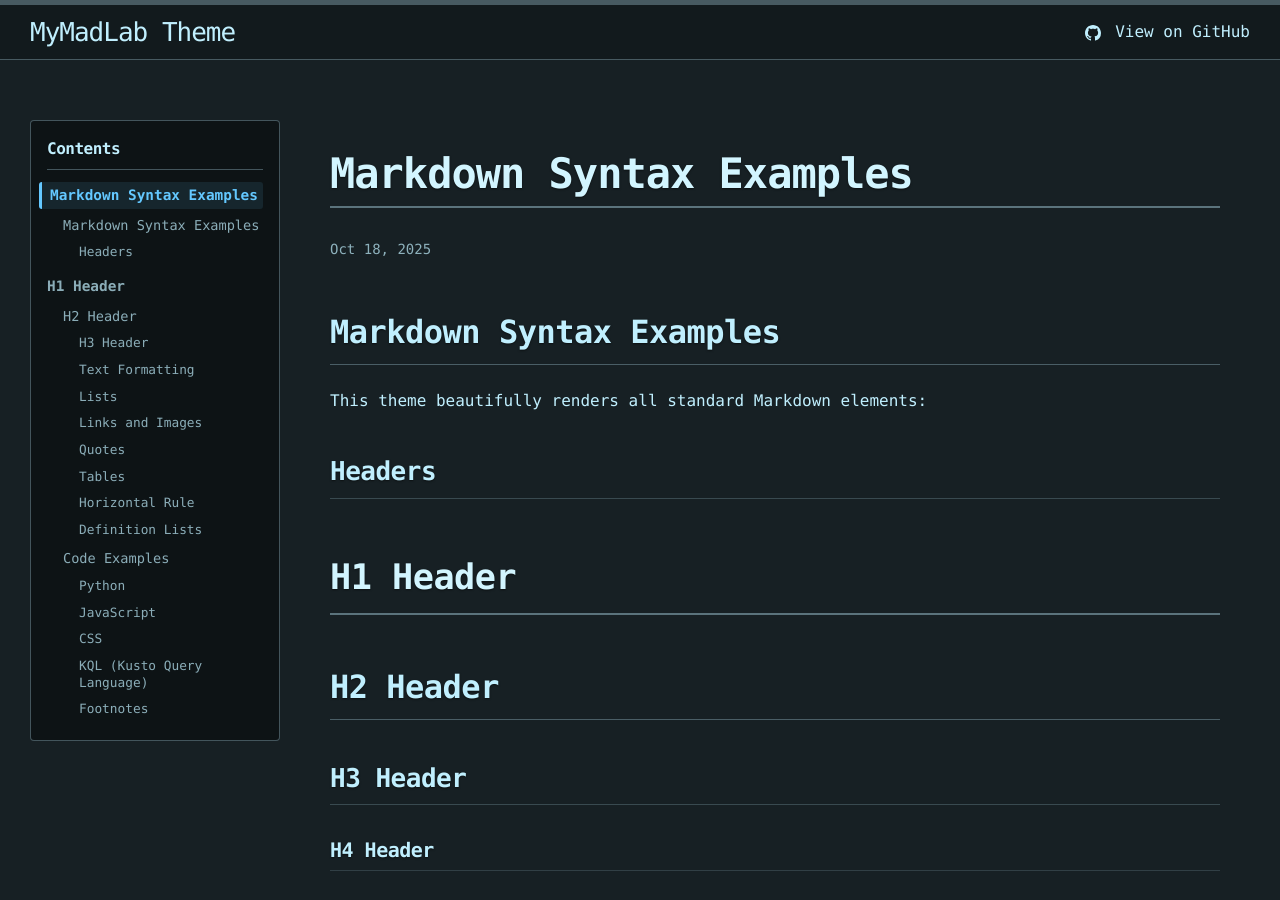
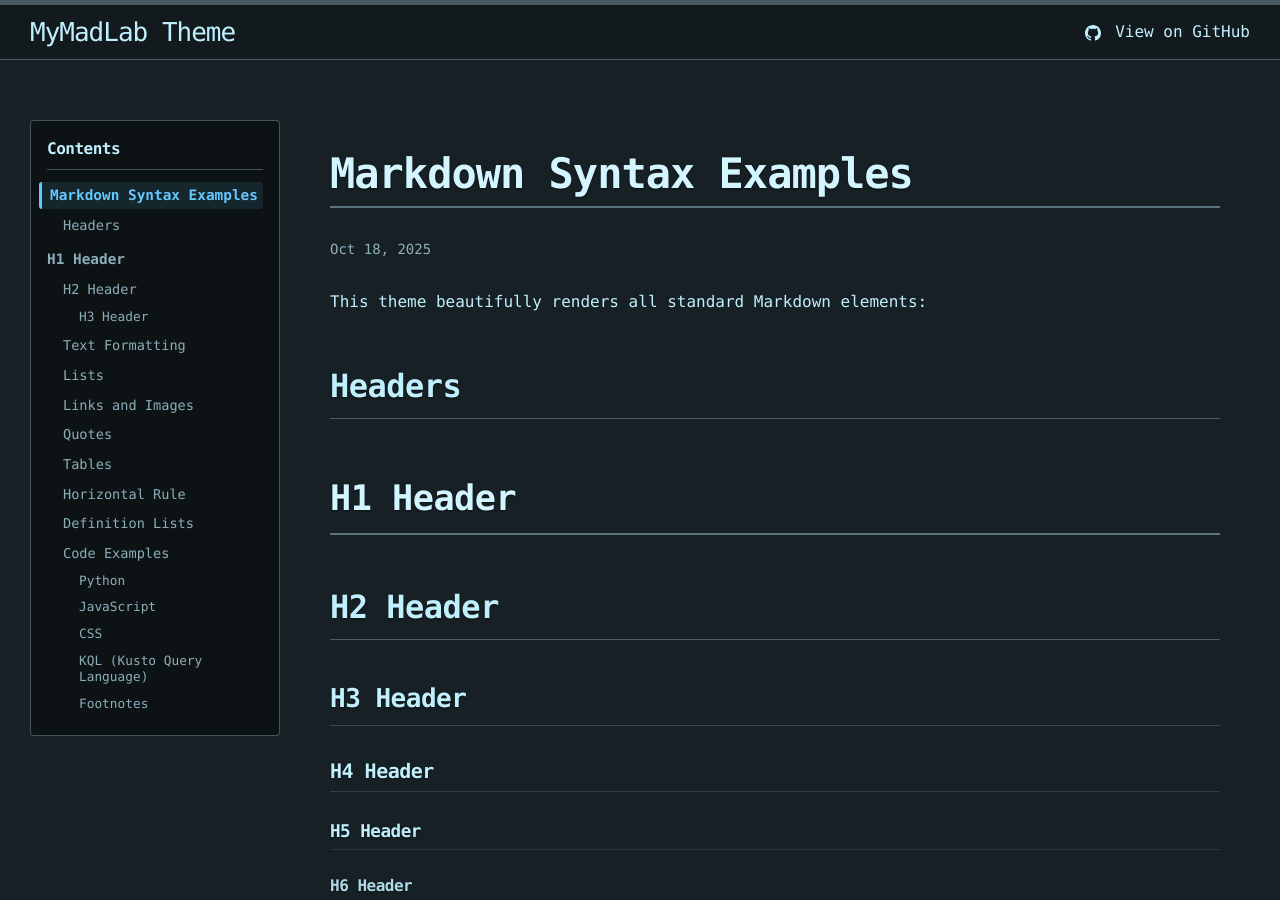
Before and after one commit to biggiebk/theme_mymadlab, a Jekyll site: the page built from _posts/2025-10-18-syntax-exmaples.md, in a window 1280 px wide and 900 px high. Built offline with Jekyll 4.4.1, drawn with Linux system fonts in a browser that asks for light colours; nearby versions of some CDN libraries.

Commit message:
Syntax examples update

```diff
--- a/_posts/2025-10-18-syntax-exmaples.md
+++ b/_posts/2025-10-18-syntax-exmaples.md
@@ -5,11 +5,9 @@
 categories: theme introduction
 ---
 
-## Markdown Syntax Examples
-
 This theme beautifully renders all standard Markdown elements:
 
-### Headers
+## Headers
 
 # H1 Header
 ## H2 Header
@@ -18,7 +16,7 @@
 ##### H5 Header
 ###### H6 Header
 
-### Text Formatting
+## Text Formatting
 
 **Bold text** and *italic text* and ***bold italic text***
 
@@ -26,7 +24,7 @@
 
 `Inline code` with monospace formatting
 
-### Lists
+## Lists
 
 **Unordered List:**
 - First item
@@ -47,7 +45,7 @@
 - [ ] Incomplete task
 - [x] Another completed task
 
-### Links and Images
+## Links and Images
 
 [Link to GitHub](https://github.com/biggiebk/theme_mymadlab)
 
@@ -55,7 +53,7 @@
 
 ![Alt text for image](https://via.placeholder.com/400x200/172024/c0efff?text=MyMadLab+Theme)
 
-### Quotes
+## Quotes
 
 > This is a blockquote. It can span multiple lines and will be styled
 > with the theme's color scheme. Perfect for highlighting important
@@ -64,7 +62,7 @@
 > You can also have nested quotes:
 > > This is a nested quote inside another quote.
 
-### Tables
+## Tables
 
 | Feature | Description | Status |
 |---------|-------------|--------|
@@ -74,11 +72,11 @@
 | Responsive Design | Mobile-friendly | ✅ Complete |
 | Monospace Fonts | Consistent typography | ✅ Complete |
 
-### Horizontal Rule
+## Horizontal Rule
 
 ---
 
-### Definition Lists
+## Definition Lists
 
 Term 1
 : Definition for term 1
```
